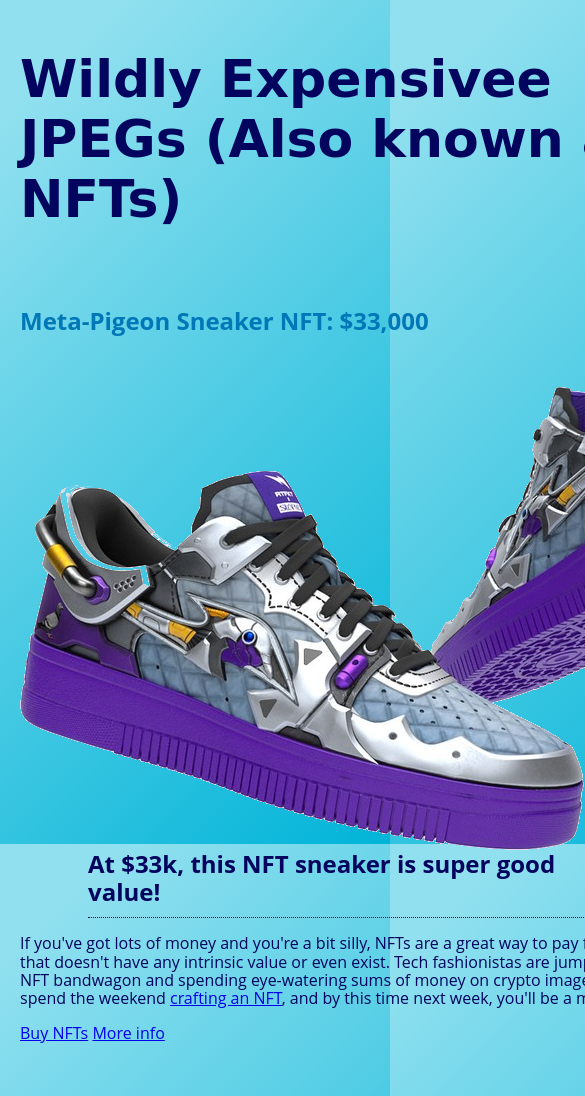
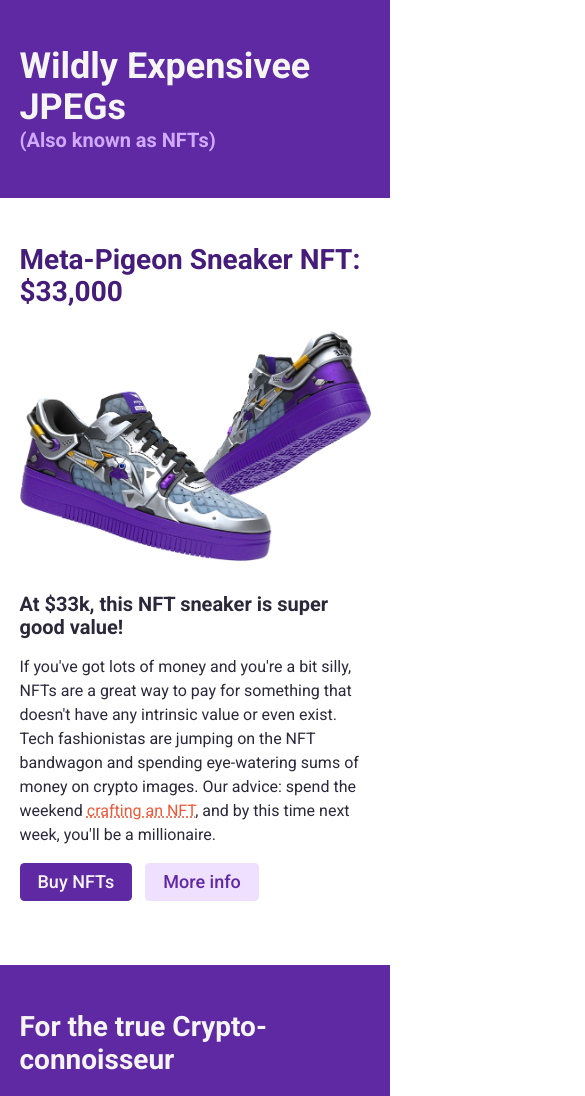
Before and after one commit to LozanoRogelio/ScrimbaProjects, a website: page ResponsiveNFT/index.html in a window 390 px wide. Shown: the top 1096 px of the page, 585 px wide, since content can reach past the window. Drawn offline with nearby package versions, Linux system fonts and the light colour scheme.

Commit message:
Added media queries

```diff
--- a/ResponsiveNFT/index.css
+++ b/ResponsiveNFT/index.css
@@ -1,73 +1,143 @@
-html,
 body {
-    height: 100%;
+    color: #2b283a;
+    font-family: 'Roboto', sans-serif;
     margin: 0;
 }
 
-body {
-    color: #03045e;
-    font-family: 'Open Sans', sans-serif;
-    background-image: linear-gradient( 135deg, #90e0ef 10%, #00b4d8 100%);
+/* ----- TYPOGRAPHY ----- */
+
+h1,
+h3 {
+    margin: 0;
+}
+
+h1 {
+    color: whitesmoke;
+    font-size: 2.25rem;
+}
+
+h2 {
+    color: #451c7a;
+    font-size: 1.75rem;
+    margin-top: 0;
+}
+
+h3 {
+    font-size: 1.25rem;
+}
+
+p {
+    line-height: 1.5;
+}
+
+.subheading {
+    display: block;
+    font-size: 1.25rem;
+    color: #d0aaff;
+}
+
+.section-two h2 {
+    color: inherit;
+}
+
+/* ----- LINKS ----- */
+
+a {
+    color: #ef5839;
+    text-decoration: underline dotted;
+}
+
+a:hover,
+a:active {
+    color: #d4b44c;
+}
+
+.btn {
+    font-size: 1.125rem;
+    font-weight: 500;
+    text-decoration: none;
+    display: inline-block;
+    padding: 0.5em 1em;
+    margin-right: 0.5em;
+    margin-bottom: 1em;
+    border-radius: 4.6px;
+}
+
+.btn-dark {
+    color: whitesmoke;
+    background: #5f29a3;
+}
+
+.btn-mid {
+    color: #5f29a3;
+    background: #f0e0ff;
+}
+
+.btn-light {
+    color: #5f29a3;
+    background: whitesmoke;
+}
+
+.btn:hover,
+.btn:active {
+    color: #2b238a;
+    background-color: #f3e885;
+}
+
+/* ----- LAYOUT ----- */
+
+header,
+section,
+footer {
+    padding: 2.875em 0;
+}
+
+header,
+.section-two {
+    background-color: #5f29a3;
+}
+
+.section-two {
+    color: whitesmoke;
 }
 
 .container {
-    width: 680px;
-    padding: 20px;
-    border-radius: 10px;
+    width: 90%;
+    max-width: 800px;
     margin: 0 auto;
 }
 
-header {
-    padding-top: 30px;
-    margin-bottom: 30px;
+.main-image {
+    width: 100%;
+    display: block;
+    max-width: 640px;
+    margin: 0 auto 2em;
 }
 
-h1 {
-    font-size: 52px;
-    font-family: 'Fugaz One', cursive;
-    margin: 0 0 8px;
+.section-two-image-container {
+    display: flex;
+    flex-direction: column;
 }
 
-h2 {
-    color: #0077b6;
-    margin: 0;
+.feature-image {
+    border-radius: 4.6px;
+    margin-bottom: 1em;
 }
 
-h3 {
-    font-size: 24px;
-    width: 80%;
-    border-bottom: dotted 1px;
-    padding-bottom: 12px;
-    margin: 0 auto 16px;
+footer {
+    text-align: center;
+    color: #5f29a3;
 }
 
-.total-wk {
-    font-size: 18px;
-    letter-spacing: -1px;
+/* ----- MEDIA QUERIES ----- */
+
+@media (min-width: 480px) {
+    .section-two-image-container {
+        flex-direction: row;
+        justify-content: space-between;
+    }
+
+    .feature-image {
+        width: 48.8%;
+    }
 }
-
-.week {
-    display: flex;
-    justify-content: space-between;
-    align-items: center;
-}
-
-main {
-    display: flex;
-    gap: 12px;
-}
-
-.day {
-    color: #355070;
-    text-align: center;
-    width: 20%;
-    padding: 15px;
-    background-color: white;
-    border-radius: 5px;
-    box-shadow: 0 1px 4px #00b4d8;
-}
-
-.distance,
-.total-wk  {
-    font-weight: bold;
-}
```
